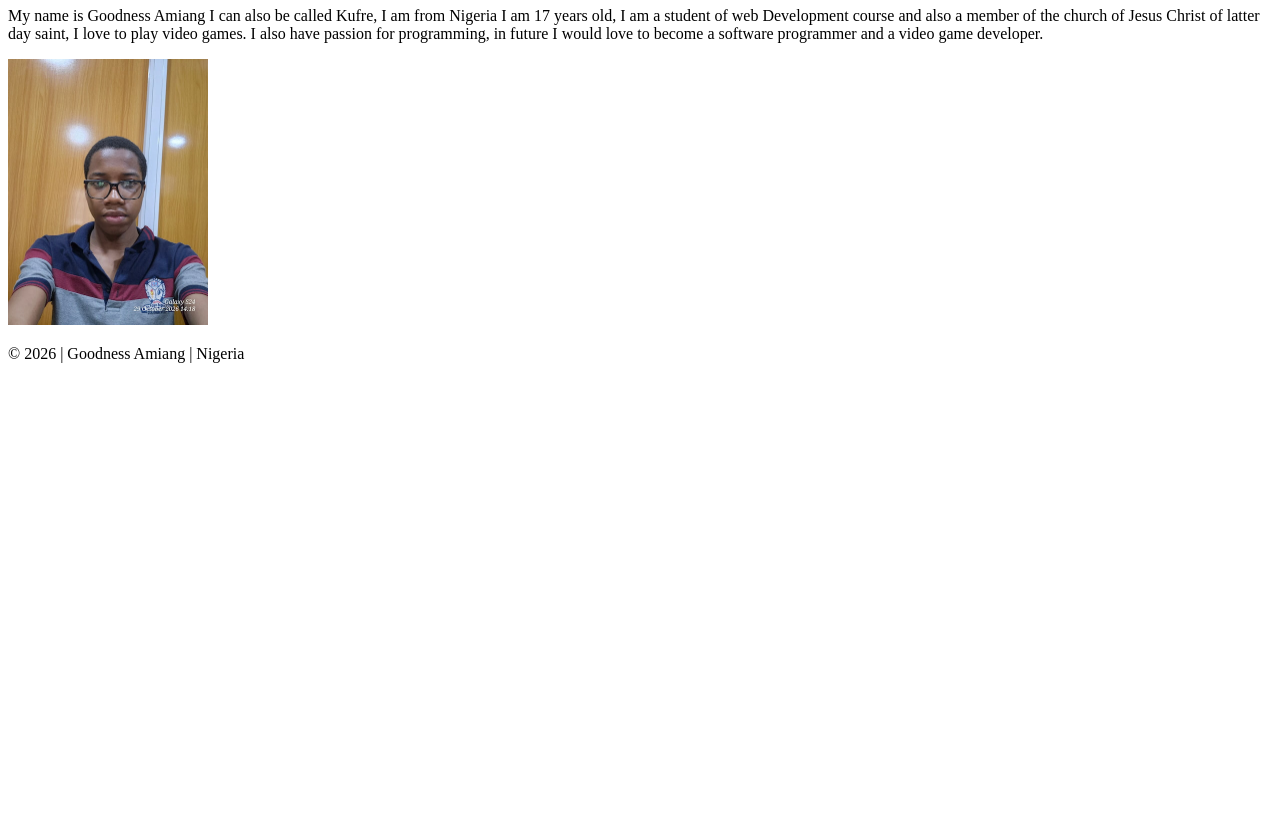
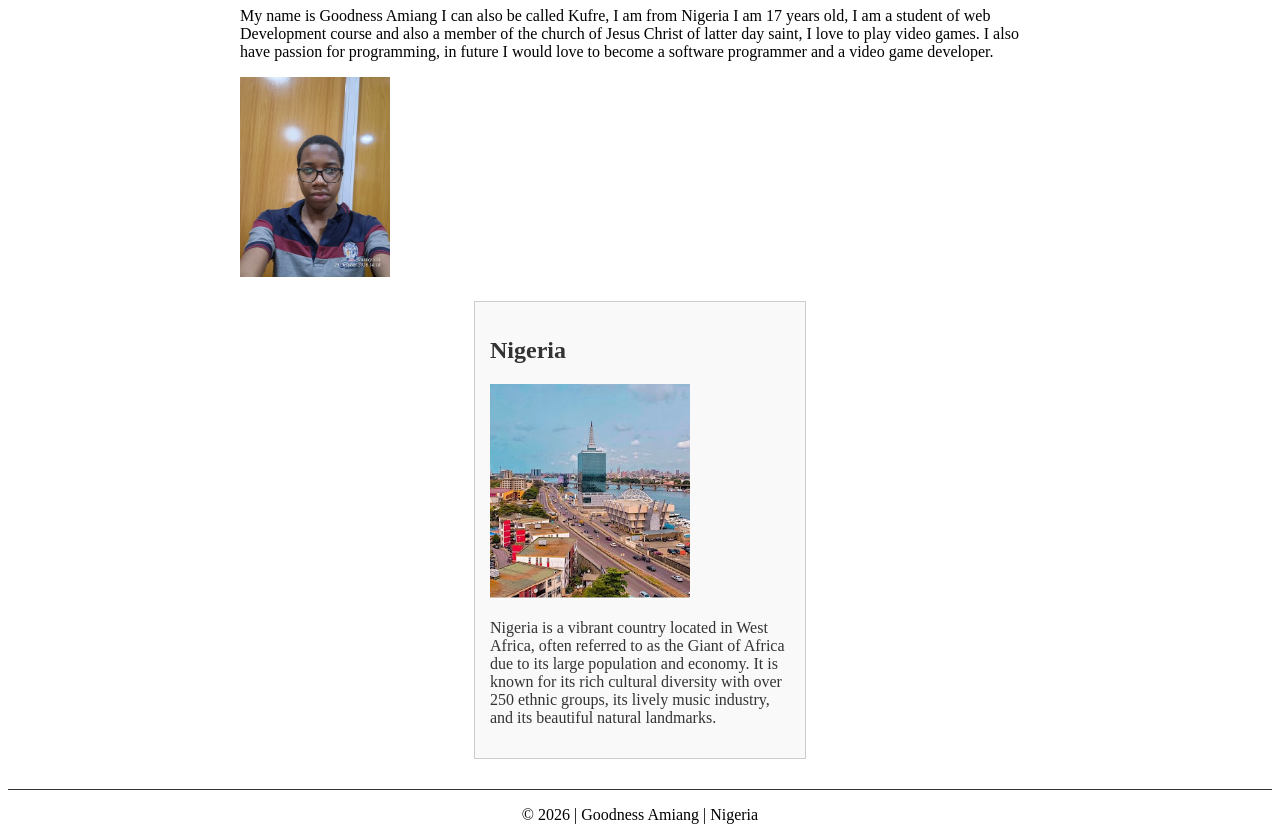
Before and after one commit to VenuzLDS/wdd130, a plain HTML site: page index.html in a window 1280 px wide. Shown: the part 99-939 px from the top of the page. Before the commit the page ends 800 px from the top, so only its background shows below. Drawn offline with Linux system fonts and the light colour scheme.

Commit message:
Complete home page enhancements with aside element

```diff
--- a/index.html
+++ b/index.html
@@ -1,11 +1,13 @@
 <!DOCTYPE html>
 <html lang="en-US">
-
 
 <head>
     <meta charset="UTF-8">
     <meta name="viewport" content="width=device-width, initial-scale=1.0">
-    <title>WDD 130|Goodness Amiang</title>
+    <title>WDD 130 | Goodness Amiang</title>
+    <meta name="description" content="WDD 130 home page for Goodness Amiang, showcasing web development fundamentals, interests in programming, and course assignments.">
+    <meta name="author" content="Goodness Amiang">
+    <link rel="stylesheet" href="styles/styles.css">
 </head>
 
 <body>
@@ -17,16 +19,21 @@
     </header>
 
     <main>
-        <h1>WDD 130|Goodness Amiang</h1>
+        <h1>WDD 130 | Goodness Amiang</h1>
         <p>My name is Goodness Amiang I can also be called Kufre, I am from Nigeria I am 17 years old, I am a student of web Development course and also a member of the church of Jesus Christ of latter day saint, I love to play video games. I also have passion for programming, in future I would love to become a software programmer and a video game developer.</p>
         <img src="images/profile.jpg" alt="Goodness Amiang" width="200">
     </main>
+
+    <aside>
+        <h2>Nigeria</h2>
+        <img src="images/nigeria.jpg" alt="Beautiful landscape or symbol of Nigeria">
+        <p>Nigeria is a vibrant country located in West Africa, often referred to as the Giant of Africa due to its large population and economy. It is known for its rich cultural diversity with over 250 ethnic groups, its lively music industry, and its beautiful natural landmarks.</p>
+    </aside>
 
     <footer>
         <p>&copy; 2026 | Goodness Amiang | Nigeria</p>
     </footer>
 
-
 </body>
 
 </html>
--- a/styles/styles.css
+++ b/styles/styles.css
@@ -0,0 +1,39 @@
+/* Layout Styling */
+main {
+    max-width: 800px;
+    margin: 0 auto;
+}
+
+/* Profile Image Styling */
+main img {
+    width: 150px;
+    height: auto;
+}
+
+/* Aside Element Styling for Nigeria Section */
+aside {
+    width: 300px;
+    margin: 20px auto;
+    border: 1px solid #ccc;
+    padding: 15px;
+    background-color: #f9f9f9;
+    color: #333;
+}
+
+/* Aside Image Styling */
+aside img {
+    width: 200px;
+    height: auto;
+}
+
+/* Paragraph Padding Adjustment */
+p {
+    padding: 0;
+}
+
+/* Footer Distinction and Alignment */
+footer {
+    margin-top: 30px;
+    border-top: 1px solid #333;
+    text-align: center;
+}
```
Also changed, not shown: images/nigeria.jpg (added).
